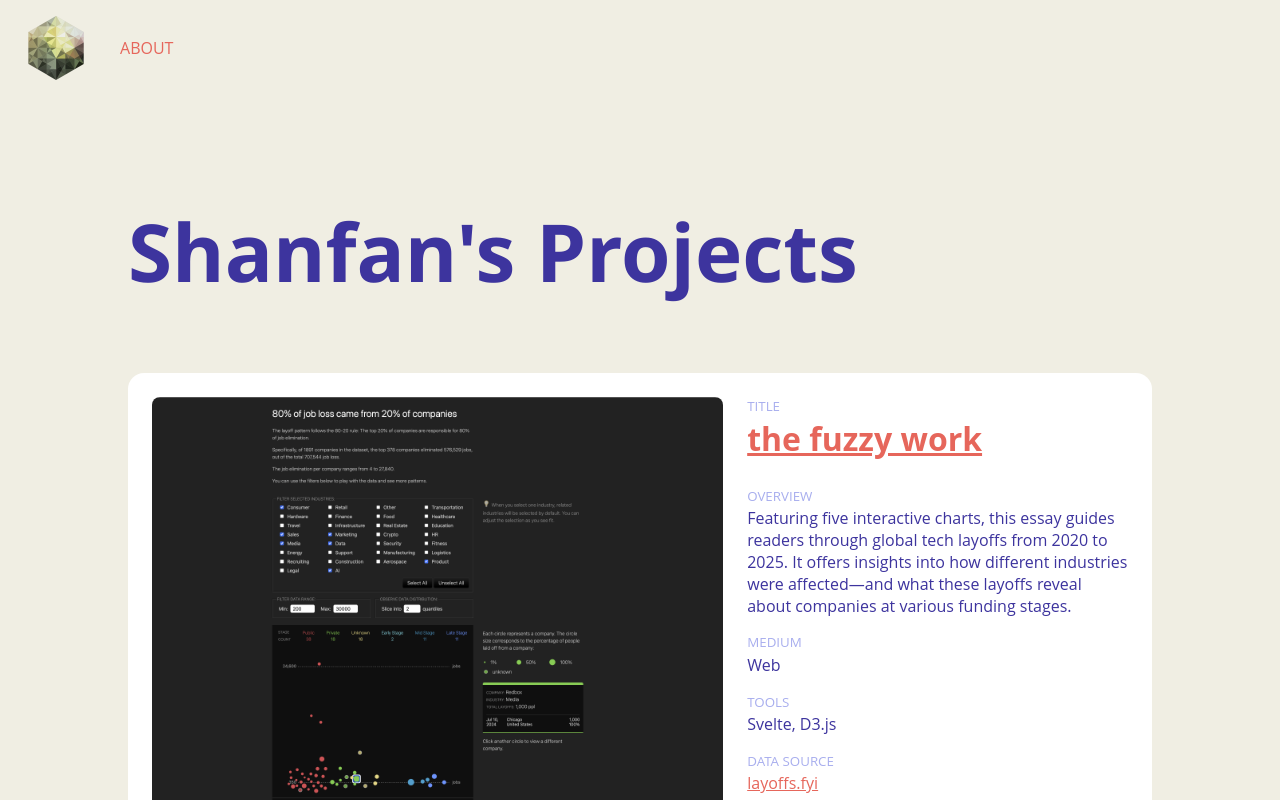
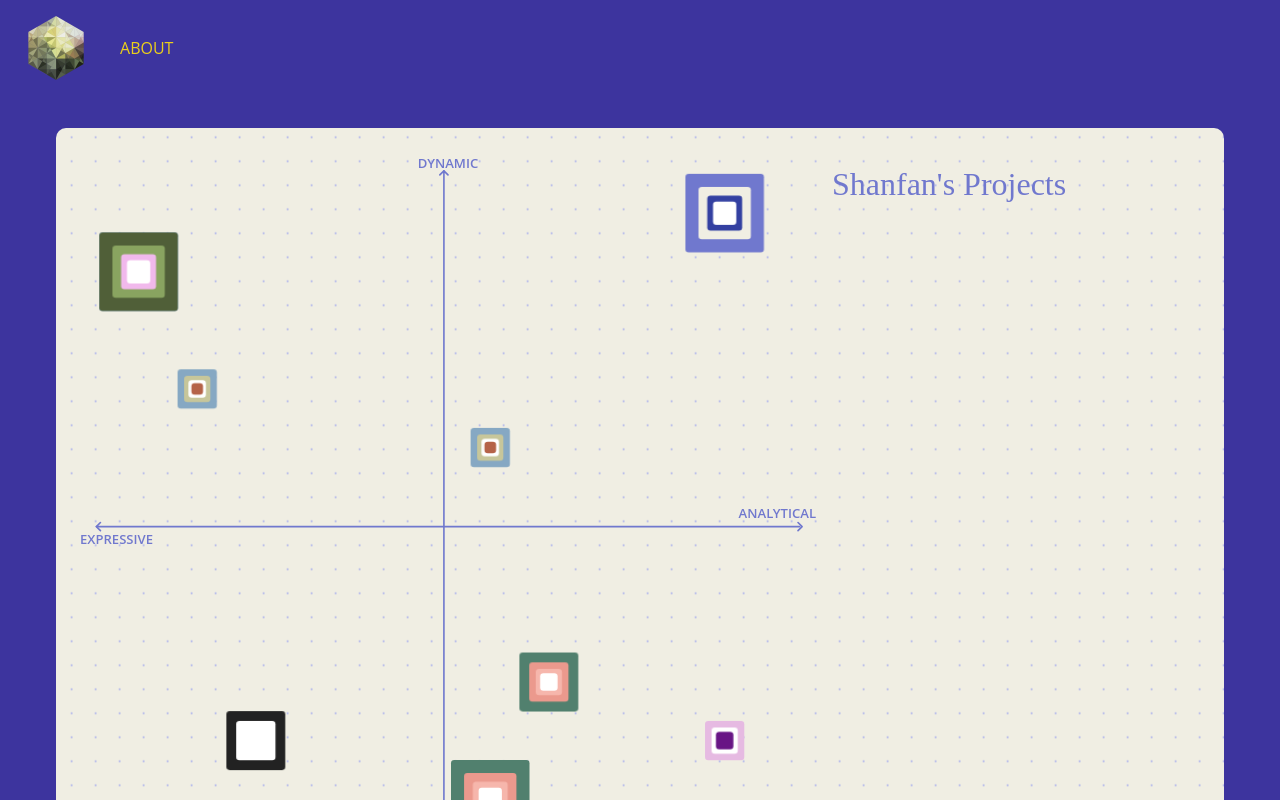
Before and after one commit to Shanfan/shanfanhuang.com, a SvelteKit app: page / in a window 1280 px wide. Shown: the top 800 px of the page. Built offline with nearby package versions, Linux system fonts and the light colour scheme; a web font is replaced by a local one.

Commit message:
ploting the projects on a 2x2 plot

```diff
--- /dev/null
+++ b/src/lib/components/TwoByTwo.svelte
@@ -0,0 +1,123 @@
+<script>
+	//@ts-nocheck
+	import * as d3 from 'd3';
+	let { projects } = $props();
+	let plotSize = 900;
+	let margin = 20;
+	let boundSize = plotSize - margin * 2;
+	let xScale = d3.scaleLinear().domain([-6, 6]).range([0, boundSize]);
+	let yScale = d3.scaleLinear().domain([-6, 6]).range([boundSize, 0]);
+	let sizeScale = d3.scaleOrdinal().domain(['S', 'M', 'L']).range([48, 72, 96]);
+
+	let projectData = projects.map((d) => {
+		const colors = d.colors.split(',');
+		const initSize = sizeScale(d.size);
+		let sizes = [];
+		colors.forEach((c, i) => {
+			sizes.push(initSize * Math.pow(2 / 3, i));
+		});
+
+		return {
+			title: d.title,
+			colors: colors,
+			sizes: sizes,
+			position: `${xScale(d.x)}, ${yScale(d.y)}`
+		};
+	});
+
+	$inspect(projectData);
+</script>
+
+{#snippet arrowAxis(transX, transY, rotate = '0')}
+	<g
+		class="axis"
+		transform="translate({transX}, {transY})
+                rotate({rotate})"
+	>
+		<path d="M5 0 L0 5 L5 10" />
+		<path transform="translate({boundSize - 2}, 0)" d="M0 0 L5 5 L0 10" />
+		<line x1="0" y1="5" x2={boundSize} y2="5" />
+	</g>
+{/snippet}
+
+{#snippet proj(data)}
+	<g transform="translate({data.position})" data-proj={data.title}>
+		{#each data.colors as color, i}
+			{#if i % 2}
+				<rect
+					class="rotating"
+					x={-data.sizes[i] / 2}
+					y={-data.sizes[i] / 2}
+					width={data.sizes[i]}
+					height={data.sizes[i]}
+					rx="4"
+					fill={color}
+				/>
+			{:else}
+				<rect
+					x={-data.sizes[i] / 2}
+					y={-data.sizes[i] / 2}
+					width={data.sizes[i]}
+					height={data.sizes[i]}
+					rx="4"
+					fill={color}
+				/>
+			{/if}
+		{/each}
+	</g>
+{/snippet}
+
+<div class="wrapper">
+	<svg width="100%" height="auto" viewBox="0, 0, {plotSize}, {plotSize}">
+		<g>
+			{@render arrowAxis(margin, plotSize / 2)}
+			{@render arrowAxis(plotSize / 2, margin, 90)}
+			<g class="axis-label">
+				<text text-anchor="middle" x={plotSize / 2} y="1em">Dynamic</text>
+				<text text-anchor="middle" x={plotSize / 2} y={plotSize}>Static</text>
+				<text text-anchor="end" x={plotSize} y={plotSize / 2 - 5}>Analytical</text>
+				<text text-anchor="start" x="0" y={plotSize / 2 + 26}>Expressive</text>
+			</g>
+		</g>
+		<g class="proj">
+			{#each projectData as p}
+				{@render proj(p)}
+			{/each}
+		</g>
+	</svg>
+</div>
+
+<style>
+	.wrapper {
+		width: 100%;
+	}
+
+	.axis {
+		stroke: var(--color-light-blue);
+		stroke-width: 2px;
+		fill: none;
+		stroke-linejoin: round;
+		stroke-linecap: round;
+	}
+	.axis-label {
+		fill: var(--color-light-blue);
+		font-weight: 600;
+		text-transform: uppercase;
+		font-size: 1em;
+	}
+
+	.rotating {
+		animation: spin linear infinite 5s;
+	}
+
+	.rotating:hover {
+		animation-play-state: paused;
+		cursor: pointer;
+	}
+
+	@keyframes spin {
+		to {
+			transform: rotate(360deg);
+		}
+	}
+</style>
--- a/src/lib/data/projects.yaml
+++ b/src/lib/data/projects.yaml
@@ -1,4 +1,73 @@
+- title: Lulu’s Cozy Kitchen
+  id: 09
+  colors: "#51806E, #EB998D, #F6B6AC, #FFF"
+  size: L
+  x: 1
+  y: -5
+  description: >-
+    Edited and art directed a full-color cookbook for YouTuber Lulu Yang,
+    featuring bilingual recipes, personal essays, and original food photography.
+    Oversaw layout, typography, and visual narrative to bring Lulu’s voice to life in print.
+  link: /
+  imageUrl: /
+  year: 2024
+  medium: Print
+  tools: Affinity Publisher/Designer/Photo
+  dataSource: Multiple
+  tags:
+
+- title: NYC’s Holiday Tipping Insights
+  id: 08
+  colors: "#51806E, #EB998D, #F6B6AC, #FFF"
+  size: M
+  x: 2
+  y: -3
+  description: >-
+  link: /
+  imageUrl: /
+  year: 2024
+  medium: Print, Web
+  tools: Adobe Illustrator
+  dataSource: Multiple
+  tags: Visual Essay
+
+- title: The XYZ of Stress
+  id: 07
+  colors: "#222, #FFF"
+  size: M
+  x: -3
+  y: -4
+  description: >-
+  link: /
+  imageUrl: /
+  year: 2024
+  medium: Print, Web
+  tools: Adobe Illustrator
+  dataSource: Multiple
+  tags: Visual Essay
+
+- title: Information Is Beautiful Awards
+  id: 06
+  colors: "#E6BAE2, #FFF, #681585"
+  size: S
+  x: 5
+  y: -4
+  description: >-
+  link: /
+  imageUrl: /
+  year: 2025
+  medium:
+  tools: Affinity Designer
+  dataSource: IIBA Judging Committee
+  tags:
+    - Information Design
+
 - title: The Fuzzy Work
+  id: 05
+  colors: "#7078CE, #F0EEE3, #3340A1, #fff"
+  size: L
+  x: 5
+  y: 5
   description: >-
     Featuring five interactive charts, this essay
     guides readers through global tech layoffs
@@ -17,6 +86,11 @@
     - Interactive Charts
 
 - title: The Snail and the Cricket
+  id: 04
+  colors: "#86A8C3, #C7C69A, #FFF, #B56348"
+  size: L
+  x: -5
+  y: 4
   description: >-
     An interactive children's book, built with React on Next.js. Combining scroll-based animation with cartoons,
     this storybook has searchable speechbubbles and responsive comic panels.
@@ -30,6 +104,11 @@
     - Interactive Storytelling
 
 - title: Zen Lattice
+  id: 03
+  colors: "#505F38, #89A460, #F1B9EC, #FFF"
+  size: L
+  x: -5
+  y: 4
   description: >-
     Lay your gaze on this meditative geometric animation. Use the controllers
     to switch the color palette, adjust the spin speed and other visual parameters.
@@ -45,6 +124,11 @@
     - Game
 
 - title: Welcome to the world, baby!
+  id: 02
+  colors: "#86A8C3, #C7C69A, #FFF, #B56348"
+  size: S
+  x: -4
+  y: 2
   description: >-
     What does it take to birth a baby? Comic stripes made interactive.
   link: https://shanfan.github.io/projects/avocado-story/
@@ -58,6 +142,7 @@
     - Humor
 
 # - title: Start with a Daisy
+#   id: 01
 #   description: >-
 #     An interactive visual poem that tells a simple yet universal truth: Every large
 #     project starts with doing one small thing and doing it well. Built with GSAP.js.
@@ -71,6 +156,11 @@
 #     - Interactive Storytelling
 
 - title: She Said
+  id: 00
+  colors: "#86A8C3, #C7C69A, #FFF, #B56348"
+  size: S
+  x: 1
+  y: 1
   description: >-
     Playing through memorable quotes from Sex and the City. Carrie Bradshaw might have said
     a lot of horrendous things, but... she is still an icon of an era, even if it's a passed one.
--- a/src/routes/+layout.svelte
+++ b/src/routes/+layout.svelte
@@ -3,17 +3,14 @@
 	import '../app.css';
 	import logo from '$lib/images/gem_logo.png';
 	import { page } from '$app/stores';
-
 	let { children } = $props();
 
 	let theme = $derived($page.data?.theme ?? 'light');
 	let bgColor = $derived($page.data?.pageBg ?? 'var(--color-light-bg)');
 	let currentRoute = $derived($page.route.id);
-
-	$inspect(theme);
 </script>
 
-<div class="app {theme}" style="background: {bgColor}">
+<div class="app {theme}">
 	<header class={theme}>
 		<nav>
 			{#if currentRoute != '/about'}
--- a/src/routes/+page.js
+++ b/src/routes/+page.js
@@ -10,5 +10,9 @@ export const csr = dev;
 export const prerender = true;
 
 export function load() {
-    return { projectData };
+    return {
+        projects: projectData,
+        pageBg: "var(--color-light-bg)",
+        theme: "dark"
+    };
 }
--- a/src/routes/+page.svelte
+++ b/src/routes/+page.svelte
@@ -1,9 +1,10 @@
 <script>
 	//@ts-nocheck
+	import TwoByTwo from '$lib/components/TwoByTwo.svelte';
+
 	let { data } = $props();
-	const projects = data.projectData;
+	const projects = data.projects;
 	const dir = '/projects';
-	projects.sort((a, b) => b.year - a.year);
 </script>
 
 <svelte:head>
@@ -13,94 +14,45 @@
 		content="Shanfan Huang's projects: Visual Storytelling, Information Design, UI/UX, Data Visualization, Front-end Development"
 	/>
 </svelte:head>
-<section>
-	<h1>Shanfan's Projects</h1>
-	<!-- <p>
-		Good design is invisible. Yes, some designs are loud, head-turning, provocative... and they
-		serve their purposes. but ultimately, I think, good designs, the time-tested ones, are
-		invisible. They make your life so easy that you barely notice its existence. You get to focus on
-		your task at hand instead of admiring or complaining about the design.
-	</p>
-	<p>
-		Then, by this definition, good design is hard. Because it asks the designer to lay low, to avoid
-		drawing attention. Like a backstage staff in a theater in the black overall, they dissapear in
-		the backdrop, yet they do everything they can to keep the show going. That's a lot of humility
-		and compassion.
-	</p> -->
-	<div class="projects-container">
-		{#each projects as p}
-			<div class="card">
-				<div class="image">
-					{#if p.vidUrl}
-						<video autoplay muted loop playsinline>
-							<source src={dir + p.vidUrl} type="video/mp4" />
-							<img src={dir + p.imageUrl} alt="Image of {p.title}" />
-						</video>
-					{:else}
-						<img src={dir + p.imageUrl} alt="Image of {p.title}" />
-					{/if}
-				</div>
-				<div class="meta">
-					<p class="label">Title</p>
-					<h2>
-						{#if p.link.startsWith('http')}
-							<a href={p.link} target="_blank">{p.title}</a>
-						{:else}
-							<a href={p.link}>{p.title}</a>
-						{/if}
-					</h2>
-					<p class="label">Overview</p>
-					<div class="description">{@html p.description}</div>
-					<p class="label">Medium</p>
-					<p>{p.medium}</p>
-					<p class="label">Tools</p>
-					<p>{p.tools}</p>
-					{#if p.dataSource}
-						<p class="label">Data Source</p>
-						<div class="sources">{@html p.dataSource}</div>
-					{/if}
-					<p class="label">Year</p>
-					<p>{p.year}</p>
-					<p class="label">Tags</p>
-					<div class="tags">
-						{#each p.tags as tag}
-							<p>{tag}</p>
-						{/each}
-					</div>
-				</div>
-			</div>
-		{/each}
+
+<section class="graph-paper">
+	<TwoByTwo {projects} />
+	<div class="information">
+		<h1 class="cursive">Shanfan's Projects</h1>
 	</div>
 </section>
 
 <style>
-	section {
-		display: flex;
-		flex-direction: column;
-		justify-content: center;
-		margin: 0 auto;
-		padding: 5em;
-		max-width: 64em;
+	.graph-paper {
+		width: calc(100vw - 10em);
+		max-width: 84em;
+		height: 100%;
+		margin: 2em auto;
+		background-color: var(--color-light-bg);
+		background-image: url('/grid.png');
+		background-repeat: repeat;
+		background-size: 24px;
+		background-position: -30% -30%;
+		border-radius: 10px;
+		padding: 1.5em;
+		color: var(--color-light-blue);
+		display: grid;
+		grid-template-columns: 2fr 1fr;
+		gap: 1em;
 	}
 
-	.card {
-		background: white;
-		border-radius: 1em;
-		padding: 1.5em;
-		margin: 3em 0;
-		display: grid;
-		grid-template-columns: 3fr 2fr;
-		gap: 1.5em;
+	.graph-paper h1 {
+		font-size: 2em;
 	}
 
-	.card h2 {
+	.graph-paper h2 {
 		text-transform: lowercase;
 		font-size: 2em;
 		margin-top: 0;
 	}
 
-	.card .image img,
-	.card .image video {
+	.graph-paper .image img,
+	.graph-paper .image video {
 		width: 100%;
 		border-radius: 0.5em;
 	}
@@ -128,11 +80,11 @@
 	}
 
 	@media (max-width: 720px) {
-		section {
+		.graph-paper {
 			padding: 2em;
 		}
-		.card {
-			grid-template-columns: 1fr;
+		.graph-paper h1 {
+			font-size: 1.5em;
 		}
 	}
 </style>
```
Also changed, not shown: static/grid.png (added).
